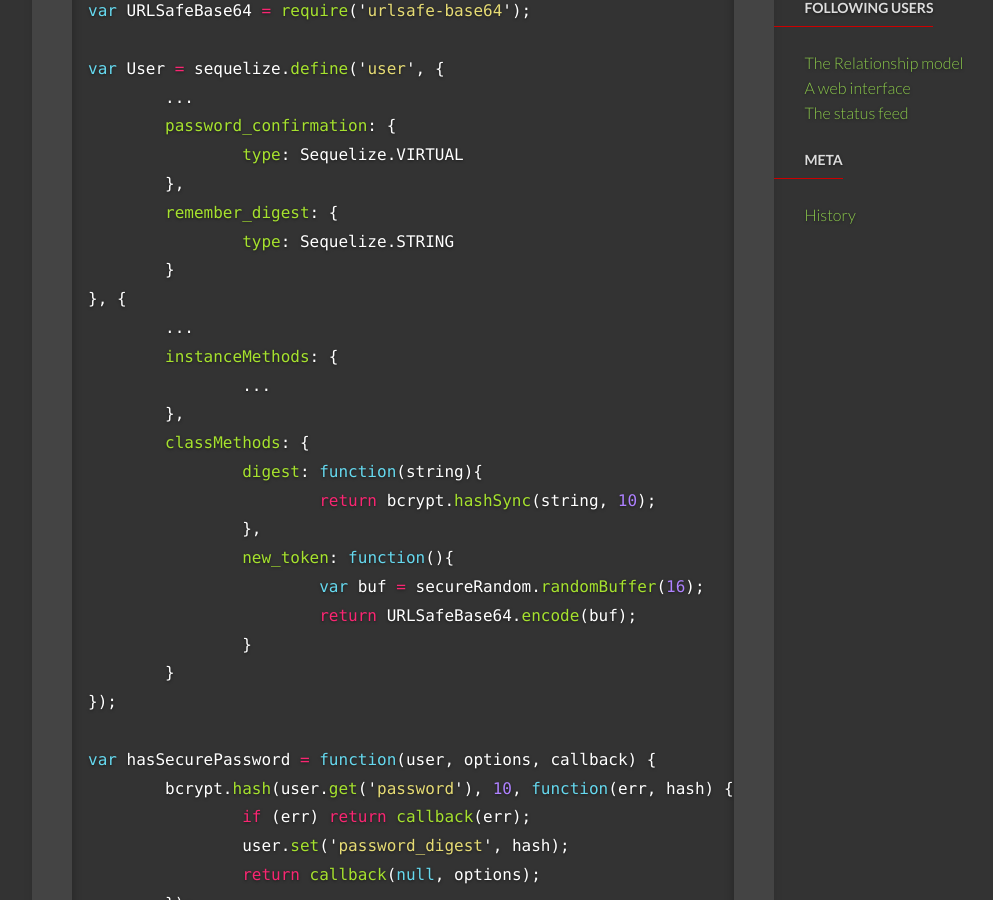
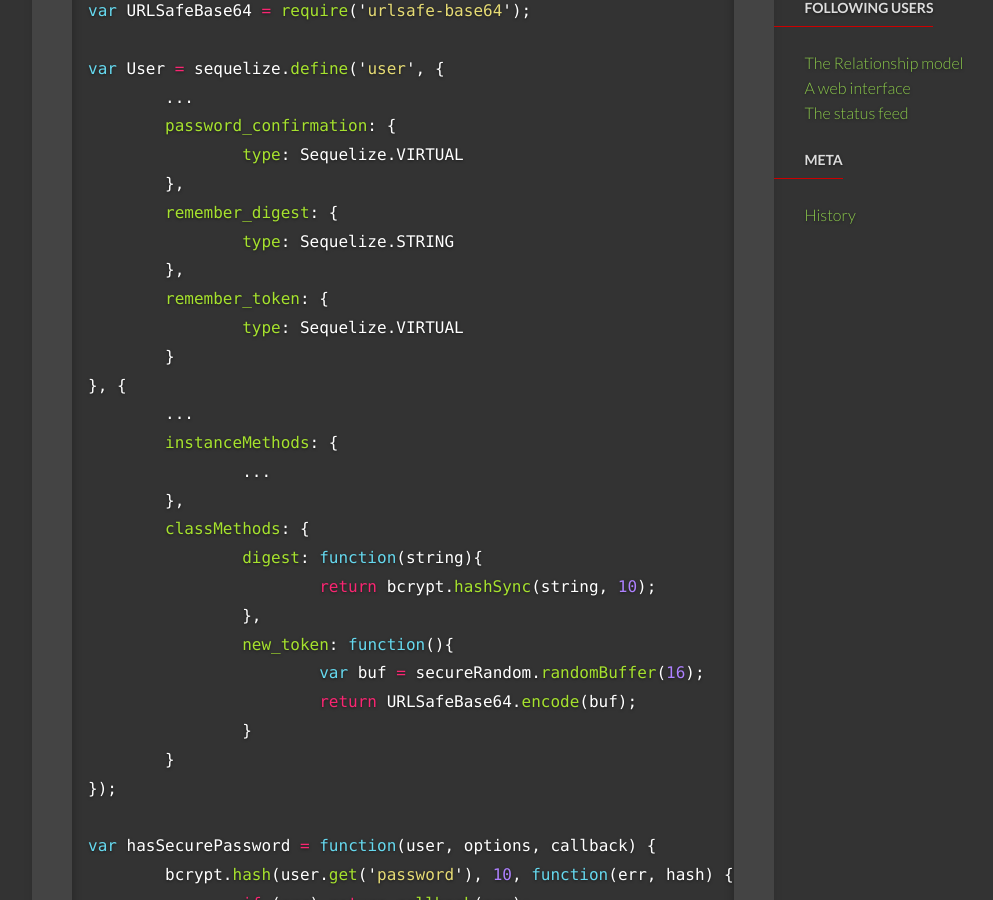
Before and after one commit to nodeontrain/nodeontrain.xyz, a Jekyll site: the page built from tuts/remember_me.md, in a window 1280 px wide and 900 px high, scrolled down 1877 px. Shown: the whole window, without its empty margins (139-1132 px from the left). Built offline with Jekyll 4.4.1, drawn with Linux system fonts in a browser that asks for light colours; some web fonts are replaced.

Commit message:
refactor(remember me)

```diff
--- a/_includes/top.html
+++ b/_includes/top.html
@@ -2,9 +2,9 @@
 <html lang="en-US">
 
 <head>
-	<meta charset="UTF-8">
+	<meta charset="utf-8">
 	<title>{{ page.title }}</title>
-	<meta name="viewport" content="width=device-width,initial-scale=1.0">
+	<meta name="viewport" content="width=device-width,minimum-scale=1">
 	<meta name="description" content="{{ page.title }}, Node On Train is a great tool for Full Stack Developer.">
 
 	<meta property="og:title" content="Node On Train">
--- a/tuts/remember_me.md
+++ b/tuts/remember_me.md
@@ -68,6 +68,9 @@ var User = sequelize.define('user', {
 	},
 	remember_digest: {
 		type: Sequelize.STRING
+	},
+	remember_token: {
+		type: Sequelize.VIRTUAL
 	}
 }, {
 	...
```
